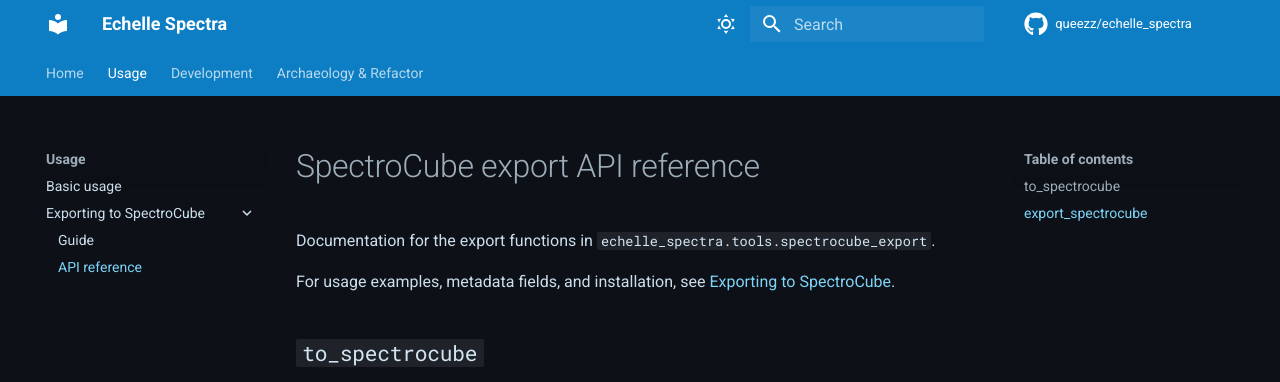
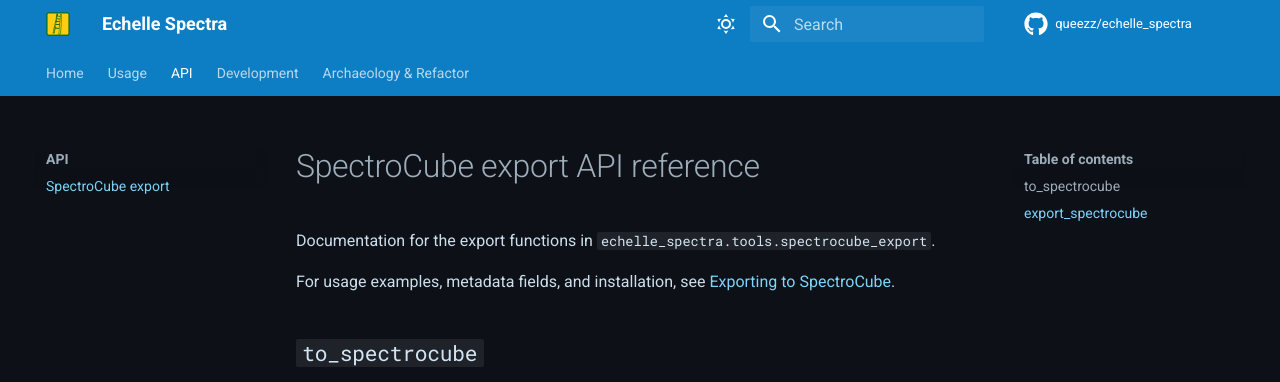
Before and after one commit to queezz/echelle_spectra, an MkDocs documentation site: the page built from docs/spectrocube-export-api.md, in a window 1280 px wide, cut to the strip 0-382 px from the top of the page. Built offline with MkDocs 1.6.1 and Material for MkDocs 9.7.7, drawn with Linux system fonts in a browser that asks for light colours; comment, search, counter and statistics services are not loaded.

Commit message:
docs favicon

```diff
--- a/mkdocs.yml
+++ b/mkdocs.yml
@@ -6,6 +6,8 @@
 
 theme:
   name: material
+  logo: assets/echelle.png
+  favicon: assets/echelle.png
   icon:
     repo: fontawesome/brands/github
   features:
@@ -77,9 +79,9 @@
       - Band data: band-data.md
   - Usage:
       - Basic usage: usage.md
-      - Exporting to SpectroCube:
-          - Guide: spectrocube-export.md
-          - API reference: spectrocube-export-api.md
+      - Exporting to SpectroCube: spectrocube-export.md
+  - API:
+      - SpectroCube export: spectrocube-export-api.md
   - Development:
       - Developer notes: development.md
   - Archaeology & Refactor:
```
Also changed, not shown: docs/assets/echelle.png (added), docs/assets/echelle.svg (added), src/echelle_spectra/resources/graphics/echelle.svg.
